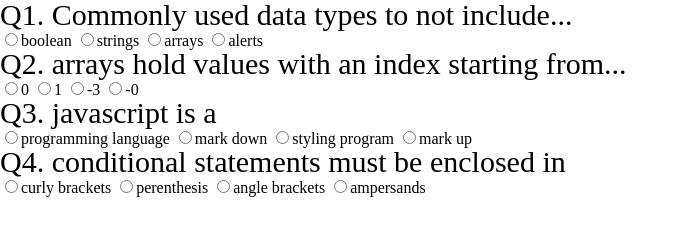
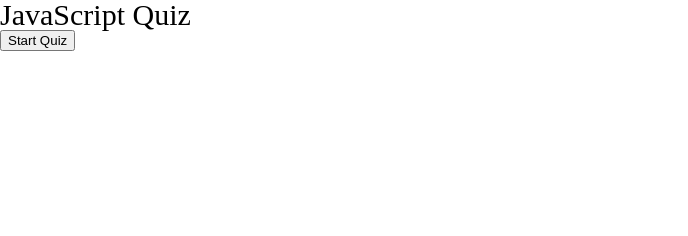
Before and after one commit to JtnClarke/Module-4-Challange, a plain HTML site: page index.html in a window 1280 px wide. Shown: the whole page, without its empty margins (0-688 px from the left). Drawn offline with Linux system fonts and the light colour scheme.

Commit message:
final commit

```diff
--- a/assets/style.css
+++ b/assets/style.css
@@ -4,3 +4,7 @@ h1{
 .questionfont{
     font-size: 25px;
 }
+
+.hidden{
+    display: none;
+}
--- a/index.html
+++ b/index.html
@@ -9,41 +9,26 @@
     <link rel="stylesheet" href="./assets/style.css">
 </head>
 <body>
-    <div class="timer">
+    <div class="timer"></div>
+    <main>
+        <h1>JavaScript Quiz</h1>
+    </main>
 
-    </div>
-    <!-- creating questions for the quiz -->
     <div>
-        <h1>Q1. Commonly used data types to not include...</h1>
-        <input type="radio" name="question1"  id="">boolean
-        <input type="radio" name="question1"  id="">strings
-        <input type="radio" name="question1"  id="">arrays
-        <input type="radio" name="question1"  id="correct1">alerts
+        <button type="button" id="quizStartButton">Start Quiz</button>
     </div>
 
-    <div>
-        <h1>Q2. arrays hold values with an index starting from...</h1>
-        <input type="radio" name="question2" id="correct2">0
-        <input type="radio" name="question2" id="">1
-        <input type="radio" name="question2" id="">-3
-        <input type="radio" name="question2" id="">-0
+    <div id="questContainer" class="hidden">
+        <h1 id="questionText"></h1>
+        <div id="buttonBox"></div>
+        <button type="button" id="answer1"></button>
+        <button type="button" id="answer2"></button>
+        <button type="button" id="answer3"></button>
+        <button type="button" id="answer4"></button>
     </div>
 
-    <div>
-        <h1>Q3. javascript is a  </h1>
-        <input type="radio" name="question3" id="correct3">programming language
-        <input type="radio" name="question3" id="">mark down
-        <input type="radio" name="question3" id="">styling program
-        <input type="radio" name="question3" id="">mark up
-    </div>
 
-    <div>
-        <h1>Q4. conditional statements must be enclosed in </h1>
-        <input type="radio" name="question4" id="">curly brackets
-        <input type="radio" name="question4" id="correct4">perenthesis
-        <input type="radio" name="question4" id="">angle brackets
-        <input type="radio" name="question4" id="">ampersands
-    </div>
+
     <script src="./script.js"></script>
 </body>
 </html>
--- a/script.js
+++ b/script.js
@@ -1,22 +1,68 @@
-var timeEl = document.querySelector('timer')
-var timeLeft = 60
+var timeEl = document.querySelector('.timer')
+var timeLeft = 61
+var mainEl = document.getElementById('main')
+var questionDisplay = document.getElementsByClassName('display-question1')
+var startButton = document.getElementById('quizStartButton')
+var questionContainer = document.getElementById('questContainer')
+var questionTextEl = document.getElementById("questionText")
+var questionIndex = 0
+
+var questions = [
+    {
+        questionText : "text for question",
+        answers: ['aaa','bbb','ccc','ddd'],
+        correct: 'aaa'
+    },
+    {
+        questionText : "text for question",
+        answers: ['aaa','bbb','ccc','ddd'],
+        correct: 'aaa'
+    },
+    {
+        questionText : "text for question",
+        answers: ['aaa','bbb','ccc','ddd'],
+        correct: 'aaa'
+    },
+    {
+        questionText : "text for question",
+        answers: ['aaa','bbb','ccc','ddd'],
+        correct: 'aaa'
+    }
+]
+
+function startQuiz() {
+    timeRemaining()
+    questionContainer.classList.remove("hidden");
+    loadQuestion()
+}
+
+function loadQuestion() {
+    var currentQuestion = questions[questionIndex]
+    questionTextEl.textContent = currentQuestion.questionText
+    for (var i = 0; i < currentQuestion.answers.length; i++) {
+        console.log(currentQuestion.answers[i])
+        var button = document.createElement('button')
+        button.textContent = currentQuestion.answers[i]
+        var buttonBoxEl = document.getElementById('buttonBox')
+        buttonBoxEl.append(button)
+    }
+
+
+}
+function checkCorrectAnswer() {
+
+}
 
 function timeRemaining(){
     var timerInterval = setInterval(function(){
         timeLeft--;
-        timeEl.textContent = timeEl
+        timeEl.textContent = timeLeft
     },1000);
     if (timeLeft === 0 ) {
         clearInterval(timerInterval)
     }
 }
-timeRemaining()
-function testResult()
 
-var score = 0
 
-if (document.getElementById('correct1').checked) {
-score++;
-} else {
-    timeleft--
-}
+
+startButton.addEventListener('click', startQuiz)
```
